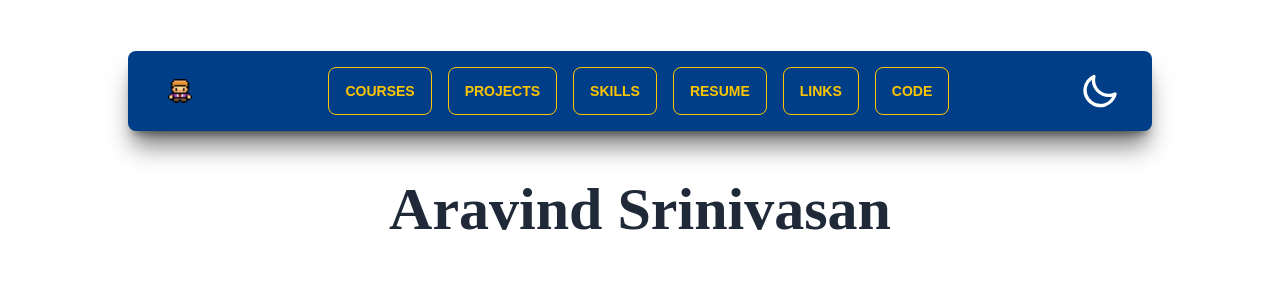
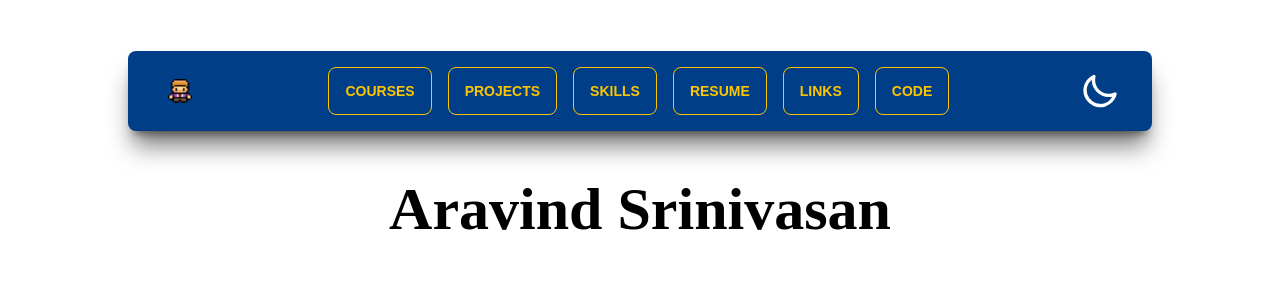
Before and after one commit to Aravind142857/Aravind142857.github.io, a website: page public/index.html in a window 1280 px wide. Shown: the top 284 px of the page. Drawn offline with nearby package versions, Linux system fonts and the light colour scheme; a web font is replaced by a local one.

Commit message:
Re-commit

```diff
--- a/public/index.html
+++ b/public/index.html
@@ -58,7 +58,7 @@
         </label>
     </div>
     <!-- Name -->
-    <div class="font-bodoni_moda text-6xl font-bold text-center my-12 selection:bg-purple-500 selection:text-emerald-400">
+    <div class="font-bodoni_moda text-black text-6xl font-bold text-center my-12 selection:bg-purple-500 selection:text-emerald-400">
         Aravind Srinivasan
     </div>
     <!-- <div id="picture"></div> -->
```
